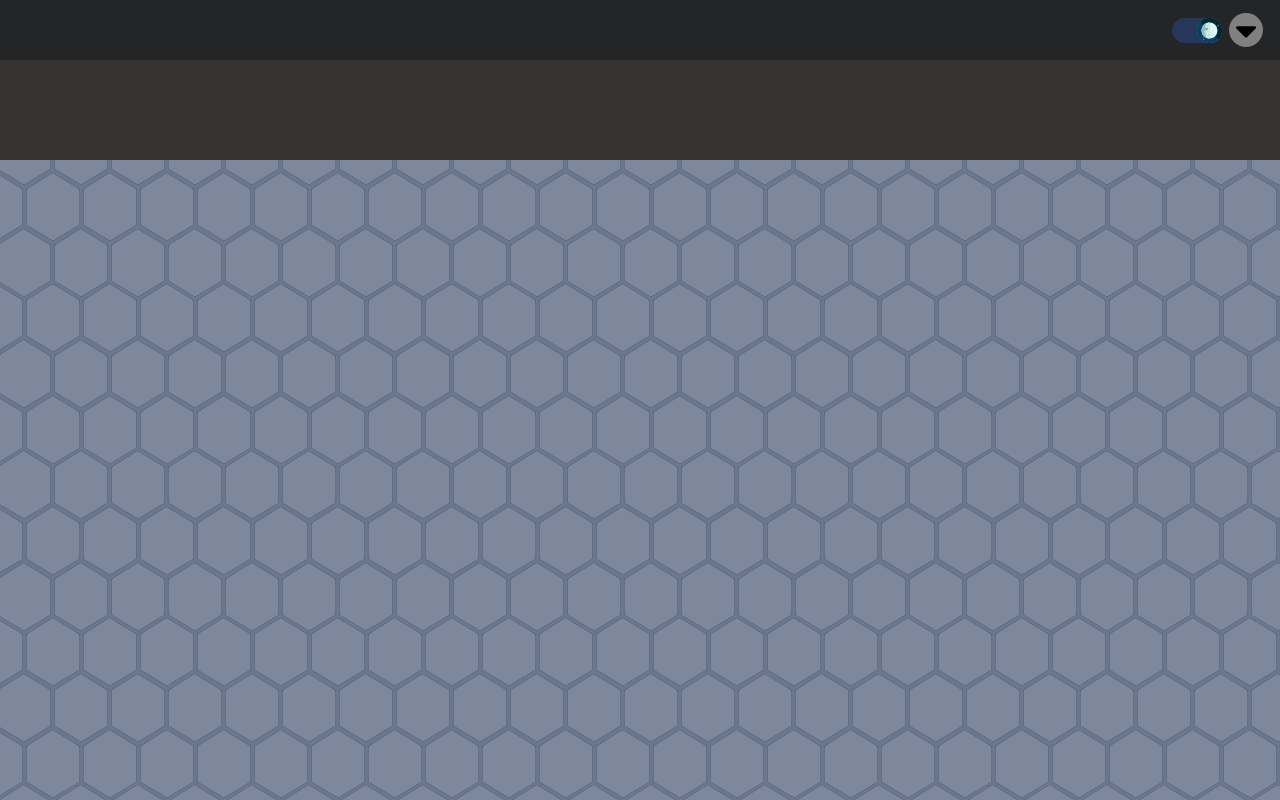
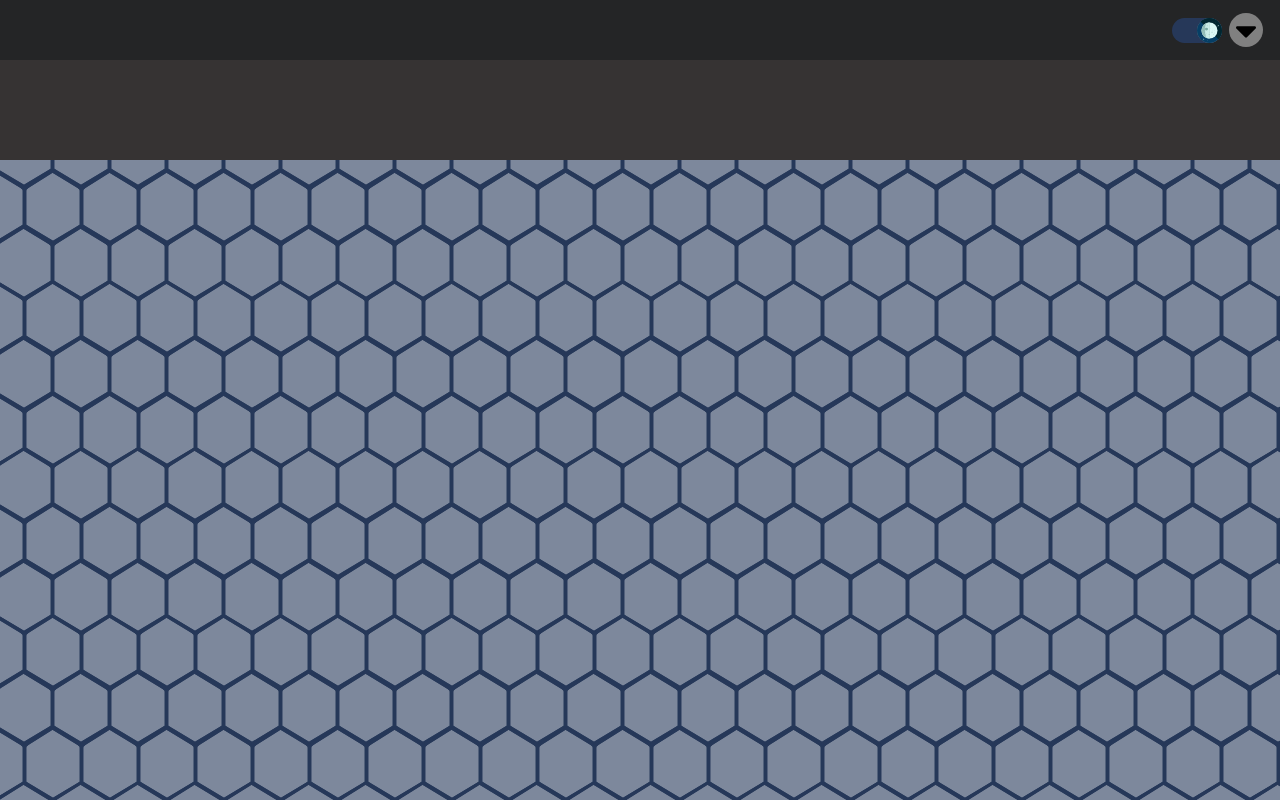
Before and after one commit to krishnaraj8991/AlgoVis, a React (Create React App) app: page / in a window 1280 px wide. Built offline with nearby package versions, Linux system fonts and the light colour scheme; the HTML template or start-up script is replaced by a standard one.

Commit message:
improved performance in Hex component using  Memo

```diff
--- a/src/components/Hive/Hex.js
+++ b/src/components/Hive/Hex.js
@@ -1,6 +1,8 @@
-import React, { useEffect, useRef } from "react";
+import React, { createElement, useEffect, useRef } from "react";
 import styled, { css } from "styled-components";
-
+import { useSelector, useDispatch } from "react-redux";
+import { SetAsWall } from "../../redux/graph/graphActions";
+import store from "../../redux/store";
 // const OuterDiv = styled.div`
 //   position: absolute;
 //   background-color: rgba(255, 137, 26, 1);
@@ -13,7 +15,12 @@
 // `;
 const Container = styled.div`
   position: absolute;
-  background-color: #6b778d;
+  /* background-color: #6b778d; */
+  background-color: ${(props) => {
+    return props.theme.light
+      ? props.theme.LightTheme.color
+      : props.theme.DarkTheme.color;
+  }};
   /* transition: background-color 250ms ease-out; */
   /* background-color: silver; */
 
@@ -27,14 +34,6 @@
   /* transition: all 1s ease-in, height 1s ease-out, width 1s ease-out; */
   padding: 0;
 `;
-
-//   const HoverText = styled.p`
-//     color: #000;
-//     :hover {
-//       color: #ed1212;
-//       cursor: pointer;
-//     }
-//   `;
 
 const OuterDiv = styled.div`
   text-align: center;
@@ -66,8 +65,10 @@
 const Innerdiv = styled.div`
   text-align: center;
   position: absolute;
+  /* background-color: ${(props) =>
+    props.val == 0 ? css`rgba(0, 0, 0, 0)` : css`rgba(255, 255, 255, 0.4)`}; */
+
   background-color: rgba(255, 255, 255, 0.4);
-  /* background-color: rgba(255, 255, 255, 1); */
   height: 100%;
   width: 100%;
   left: 50%;
@@ -82,26 +83,29 @@
   & p {
     transform: rotate(-45deg);
   }
+  /* :hover   {
+    background-color: rgba(255, 255, 255, 0.7);
+  } */
 `;
 
-const Hex = ({ s, x, y, val = "", count }) => {
-  //  rotate(45deg) ",
-  // style["left"] = x;
-  // style["top"] = y;
-  //   console.log(x, y);
+const Hex = ({ s, x, y, count, val }) => {
   const OuterRef = useRef();
+
   useEffect(() => {
     let ele = document.getElementById(count);
     ele.style.top = `${y}px`;
     ele.style.left = `${x}px`;
   }, [y, x]);
+  const logMousedown = (e) => {
+    if (e.buttons == 1) {
+    }
+  };
+  useEffect(() => {
+    OuterRef.current.addEventListener("mouseover", logMousedown);
+  }, []);
 
   return (
-    // <div style={style} >
-    //   <div style={innerStyle}></div>
-    // </div>
     <Container
-      ref={OuterRef}
       s={s}
       x={x}
       y={y}
@@ -109,11 +113,36 @@
       id={count}
       light
       val={val}
+      onMouseOver={(e) => {}}
     >
       <OuterDiv unselectable="on" light val={val}>
-        <Innerdiv unselectable="on">{/* <p>{val}</p> */}</Innerdiv>
+        <Innerdiv ref={OuterRef} unselectable="on" val={val}></Innerdiv>
       </OuterDiv>
     </Container>
   );
 };
-export default Hex;
+const useEqual = (prevProps, nextProps) => {
+  // console.log(prevProps, nextProps);
+  // const state = store.getState()
+  // const graph = state.graph.graph
+
+  // const { i, j } = prevProps
+  // const { next_i, next_j } = nextProps
+  // // console.log(i,j,next_i,next_j)
+
+  // if (typeof next_i!=="undefined" && typeof  next_j!=="undefined") {
+  //   return graph[i][j]==graph[next_i][next_j]
+  // }
+  // return false
+  // console.log(prevProps?.val, nextProps?.val);
+  const preval = prevProps?.val;
+  const nextval = nextProps?.val;
+  if (nextval == undefined) {
+    console.log(preval, nextval);
+    nextval = -1;
+  }
+  return preval === nextval;
+};
+// export default Hex;
+export default React.memo(Hex, useEqual);
+// export default useClick;
--- a/src/components/Hive/Hive.js
+++ b/src/components/Hive/Hive.js
@@ -6,6 +6,9 @@
 import cursorDown from "../../_Icons/Cursor/Filled/cursor-AutoScroll-down.png";
 import cursorLeft from "../../_Icons/Cursor/Filled/cursor-AutoScroll-left.png";
 import cursorRight from "../../_Icons/Cursor/Filled/cursor-AutoScroll-right.png";
+import { useDispatch, useSelector } from "react-redux";
+import { SetAsWall } from "../../redux/graph/graphActions";
+import MemorisexHex from "./MemorisexHex";
 
 // import Path from "./Path";
 // import Cube from "./Cube";
@@ -50,9 +53,8 @@
 `;
 export default function Hive(props) {
   const [Hexgrid, setHexgrid] = useState([]);
-  const [HexData, setHexData] = useState([]);
   const [delta, setDelta] = useState({ x: 0, y: 0 });
-  const DataSize = 50;
+  let DataSize = 10;
   const [hexsize, setSize] = useState(110);
   let RefisAutoScroll = useRef(false);
   let StartPos = useRef({ x: 0, y: 0 });
@@ -65,23 +67,14 @@
   let iLimit = 8;
 
   // Initialize data grid
+  let ar = useSelector((state) => state.graph.graph);
+  DataSize = useSelector((state) => state.graph.size);
+  const dispatch = useDispatch();
+
   useEffect(() => {
     RefisAutoScroll = false;
     CurrentPos = { x: 0, y: 0 };
     StartPos = { x: 0, y: 0 };
-    // cursor = "auto";
-    console.log(DataSize);
-    let ar = [];
-    let leng = DataSize;
-    for (let i = 0; i < leng; i++) {
-      ar[i] = [];
-      for (let j = 0; j < leng; j++) {
-        ar[i][j] = i * j;
-      }
-    }
-    // ar[3][3] = 6;
-    setHexData(ar);
-    console.log(ar);
   }, []);
 
   useEffect(() => {
@@ -225,7 +218,7 @@
         setCursor("custom");
       }
     }
-    frameScroll(deltax, deltay);
+    frameScroll(deltax / 5, deltay / 5);
     // console.log(e);
   };
   const scroll = (e) => {
@@ -241,26 +234,20 @@
 
   const logMousedown = (e) => {
     if (e.buttons == 4) {
-      console.log(RefisAutoScroll);
       if (RefisAutoScroll == undefined) {
         RefisAutoScroll = false;
       }
       if (!RefisAutoScroll) {
-        console.log("mouseDown");
         let frame = document.getElementById("hive");
-
-        // frame.style.cursor = "all-scroll";
-        // frame.style.cursor = `url(${cursorAll}),auto;`;
-        // console.log(frame.style.cursor);
         setCursor("custom");
         StartPos = { x: e.clientX, y: e.clientY };
-        console.log(StartPos);
         RefisAutoScroll = true;
         AutoScrollInterval = setInterval(() => {
           autoscroll(CurrentPos);
         }, 10);
       }
     }
+    // if(e.buttons)
   };
 
   const logMousemove = (e) => {
@@ -274,9 +261,6 @@
   };
   const logmouseUp = () => {
     if (RefisAutoScroll) {
-      console.log("clearing event");
-      // let frame = document.getElementById("hive");
-      // frame.style.cursor = "auto";
       setCursor("auto");
       RefisAutoScroll = false;
       clearInterval(AutoScrollInterval);
@@ -297,7 +281,13 @@
       setDelta((prev) => ({ ...prev, y: prev.y + DataSize - 2 }));
     }
   };
-
+  const logMouseOver = (e) => {
+    if (e.buttons === 1 && e.target.className == "value") {
+      console.log(e.target.dataset);
+      const { i, j } = e.target.dataset;
+      dispatch(SetAsWall({ i, j }));
+    }
+  };
   useEffect(() => {
     console.log("Listener Added");
     window.addEventListener("mousedown", logMousedown);
@@ -305,6 +295,7 @@
     window.addEventListener("mouseup", logmouseUp);
     window.addEventListener("wheel", scroll);
     window.addEventListener("keypress", keypress);
+    // window.addEventListener("mouseover", logMouseOver);
     return () => {
       console.log("Listener removed");
       // window.removeEventListener("mousedown", logMousePosition);
@@ -313,6 +304,7 @@
       window.removeEventListener("mouseup", logmouseUp);
     };
   }, []);
+  const HexClicked = (i, j) => {};
   return (
     <>
       <div style={Base}>
@@ -320,20 +312,14 @@
         <Frame left={"0px"} top={"0px"} id="hive" cursor={cursor}>
           {/* {Hexgrid.map((hex) => hex)} */}
           {Hexgrid.map((hex, idx) => (
-            <Hex
+            <MemorisexHex
               key={hex[0]}
               count={hex[0]}
               s={hex[1] - 40}
               x={hex[2]}
               y={hex[3]}
-              z={0}
-              // val={hex[4].toString()}
-              // val={(hex[4][1] + delta.x) % DataSize}
-              val={
-                HexData[(hex[4][0] + delta.y) % DataSize][
-                  (hex[4][1] + delta.x) % DataSize
-                ]
-              }
+              i={(hex[4][0] + delta.y) % DataSize}
+              j={(hex[4][1] + delta.x) % DataSize}
             />
           ))}
         </Frame>
--- /dev/null
+++ b/src/components/Hive/MemorisexHex.jsx
@@ -0,0 +1,31 @@
+import React, { useEffect } from "react";
+import { useDispatch, useSelector } from "react-redux";
+import { SetAsWall } from "../../redux/graph/graphActions";
+import Hex from "./Hex";
+function MemorisexHex(props) {
+  const { i, j, ...remainingProps } = props;
+  //   console.log(i, j);
+
+  const val = useSelector((state) => state.graph.graph[i][j]);
+
+  const dispatch = useDispatch();
+  const ClickHandler = () => {
+    // console.log(i, ",", j, "clicked", val);
+    dispatch(SetAsWall({ i, j }));
+  };
+  const OverHandler = (e) => {
+    if (e.shiftKey && e.target.id == "") {
+      //   console.log("mouseOver", e.target.id);
+      //   e.stopPropagation();
+      //   console.log(i, ",", j, "clicked", val);
+      dispatch(SetAsWall({ i, j }));
+    }
+  };
+  return (
+    <div onClick={ClickHandler} onMouseOver={OverHandler}>
+      <Hex {...remainingProps} val={val}></Hex>
+    </div>
+  );
+}
+
+export default MemorisexHex;
```
Also changed, not shown: src/App.js (+10 -3 lines).
